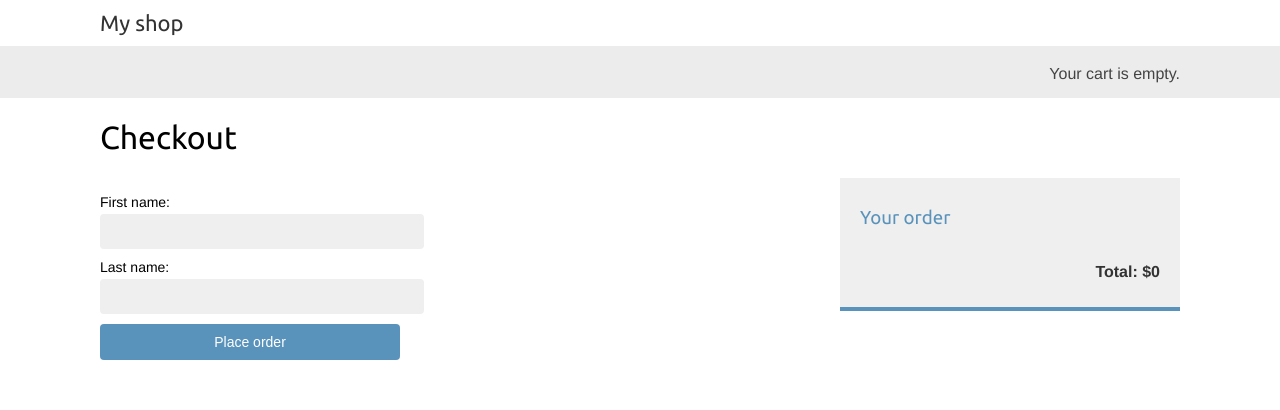
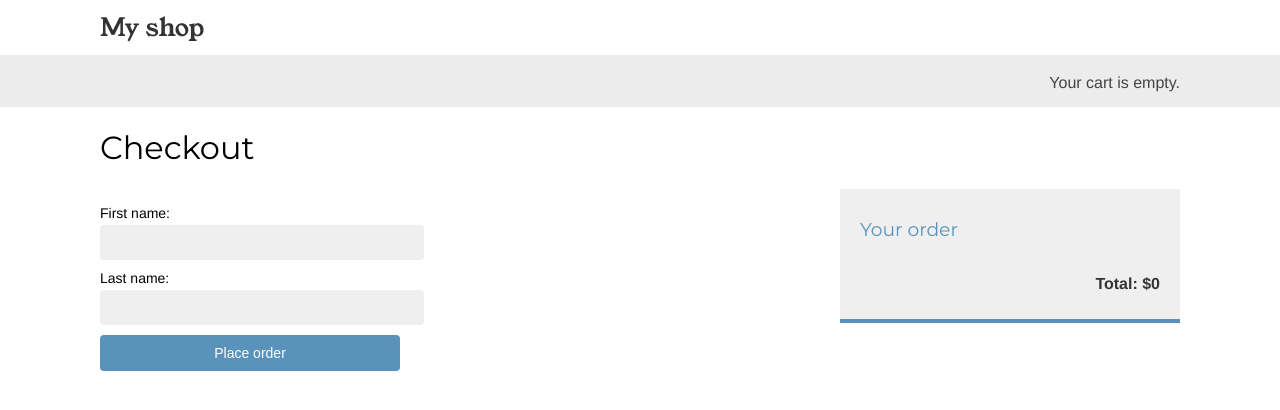
Before and after one commit to TOKHudoykulovIR/OnlineShop, a Django app: page /orders/create/ in a window 1280 px wide. Shown: the top 410 px of the page. Run offline with Django 4.2, Linux system fonts and the light colour scheme; parts of the project's set-up code (start-up, migrations or seed data) failed here and were passed over.

Commit message:
csv generator, order_detail in admin  + font changes

```diff
--- a/orders/urls.py
+++ b/orders/urls.py
@@ -5,4 +5,5 @@ app_name = 'orders'
 
 urlpatterns = [
     path('create/', views.order_create, name='order_create'),
+    path('admin/order/<int:order_id>/', views.admin_order_detail, name='admin_order_detail'),
 ]
--- a/orders/views.py
+++ b/orders/views.py
@@ -1,5 +1,6 @@
-from django.shortcuts import render
-from .models import OrderItem
+from django.shortcuts import render, get_object_or_404
+from django.contrib.admin.views.decorators import staff_member_required
+from .models import OrderItem, Order
 from .forms import OrderCreateForm
 from cart.cart import Cart
 from .tasks import order_created
@@ -26,3 +27,9 @@ def order_create(request):
     else:
         form = OrderCreateForm()
     return render(request, 'orders/order/create.html', {'cart': cart, 'form': form})
+
+
+@staff_member_required
+def admin_order_detail(request, order_id):
+    order = get_object_or_404(Order, id=order_id)
+    return render(request, 'admin/orders/order/detail.html', {'order': order})
--- a/shop/static/css/base.css
+++ b/shop/static/css/base.css
@@ -1,4 +1,5 @@
-@import url(//fonts.googleapis.com/css?family=Ubuntu);
+@import url(//fonts.googleapis.com/css?family=Montserrat);
+@import url(//fonts.googleapis.com/css?family=Young+Serif);
 
 body {
     margin:0;
@@ -7,7 +8,7 @@ body {
 }
 
 h1, h2, h3, h4, h5 , h6 {
-    font-family: 'Ubuntu', sans-serif; font-weight:normal;
+    font-family: 'Montserrat', sans-serif; font-weight:normal;
 }
 
 a {
@@ -130,10 +131,10 @@ ul.errorlist {
 }
 
 #header .logo {
-    font-family: 'Ubuntu', sans-serif;
+    font-family: 'Young Serif', sans-serif;
     float:left;
     color:#333;
-    font-size:22px;
+    font-size:25px;
     margin-right:10%;
 }
 
@@ -190,7 +191,7 @@ ul.errorlist {
 }
 
 .product-list .item {
-    width:20%;
+    width:21%;
     padding:10px 20px 10px 0;
     float:left;
     text-align:center;
```
Also changed, not shown: orders/admin.py (+38 -1 lines).
